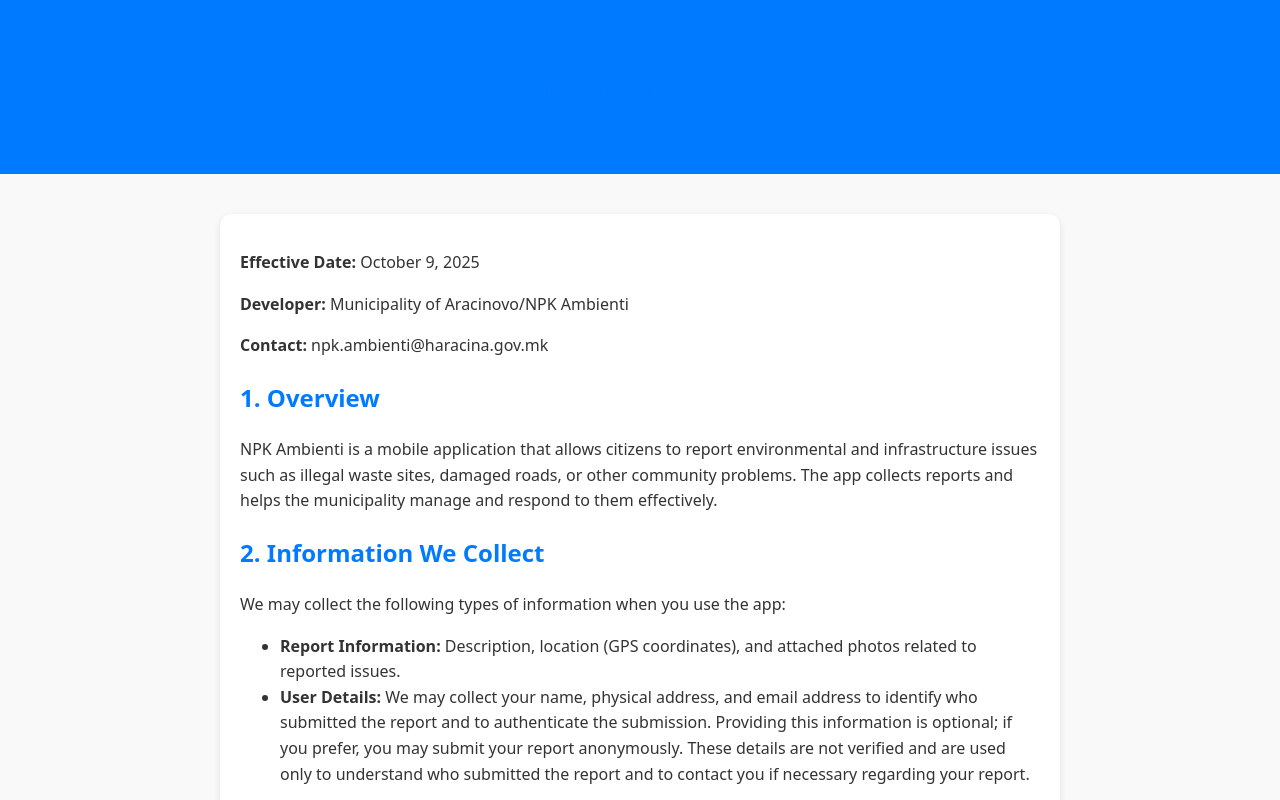
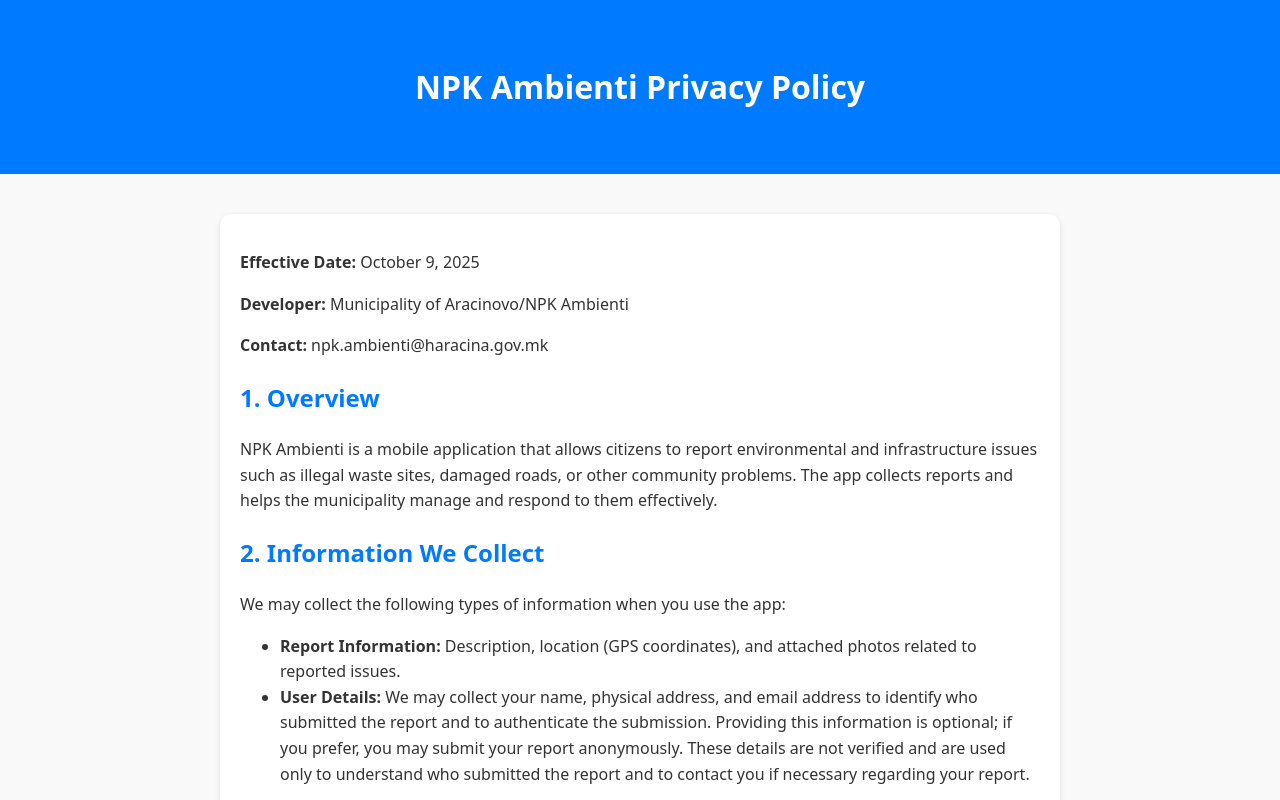
Before and after one commit to suad-aidig/haracine-ios-privacy-policy, a plain HTML site: page index.html in a window 1280 px wide. Shown: the top 800 px of the page. Drawn offline with Linux system fonts and the light colour scheme.

Commit message:
Remove h1 styling and adjust h2, h3 selectors

```diff
--- a/index.html
+++ b/index.html
@@ -31,8 +31,11 @@
       border-radius: 12px;
       box-shadow: 0 2px 6px rgba(0, 0, 0, 0.1);
     }
-    h1, h2, h3 {
+    h2, h3 {
       color: #007AFF;
+    }
+    header h1 {
+      color: white;
     }
     p {
       margin-bottom: 1em;
```
